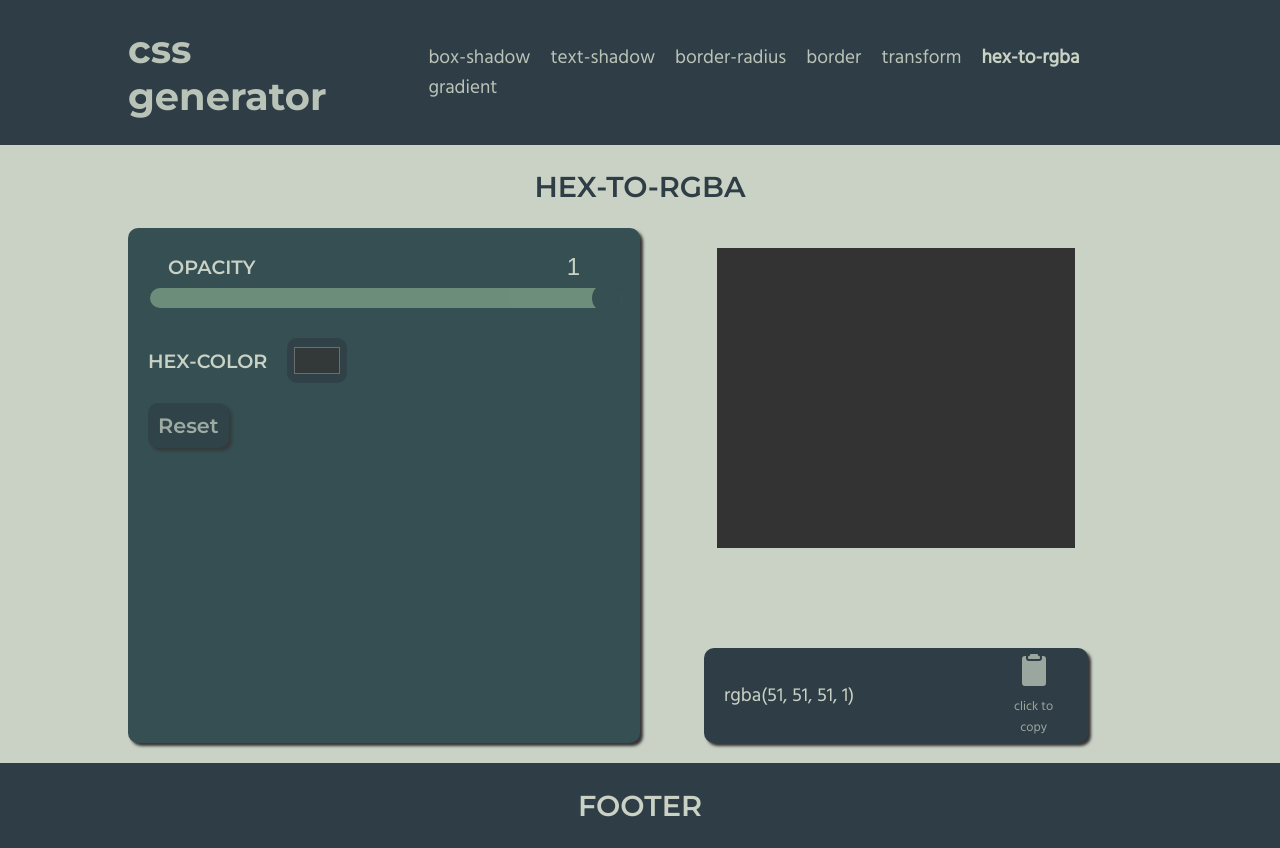
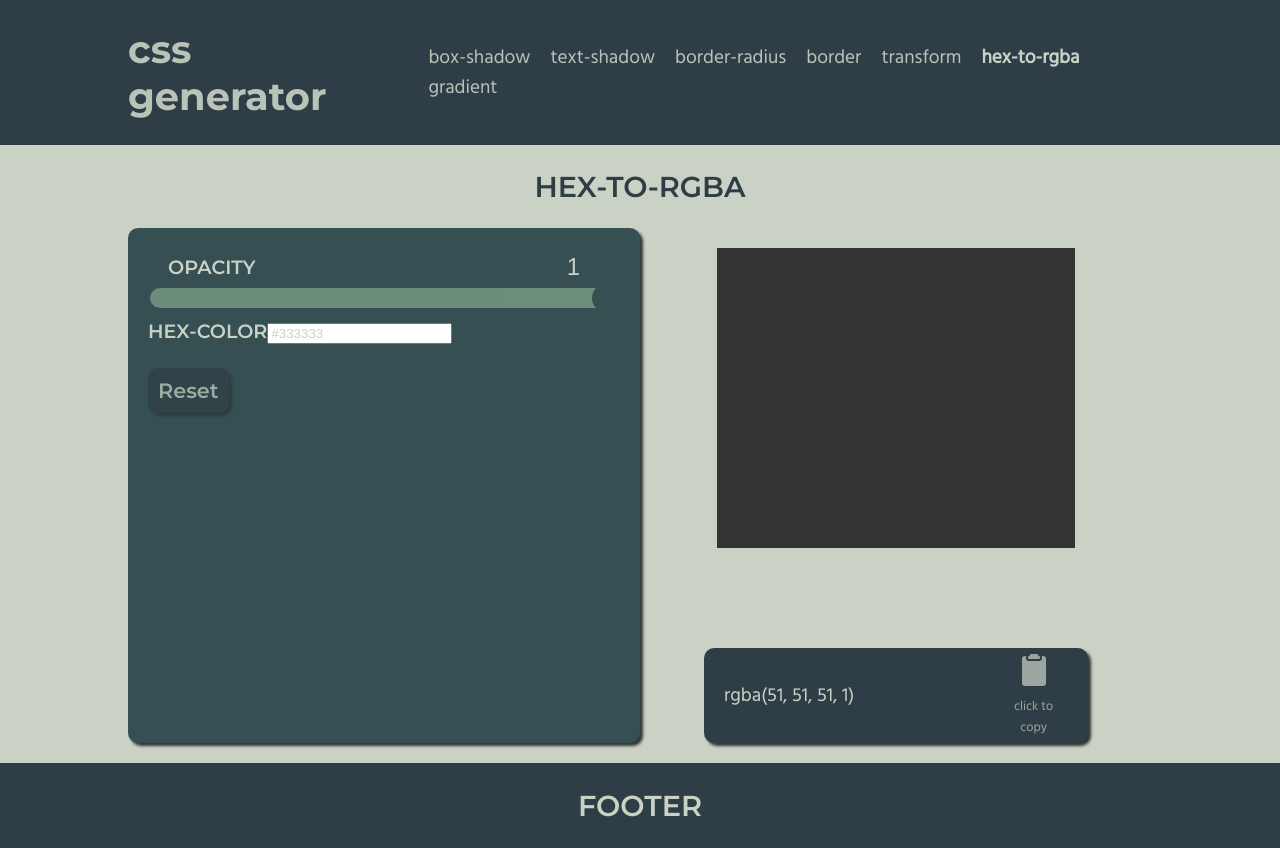
Before and after one commit to thibault-castelli/another_css_generator, a React (Vite) app: page /hex-to-rgba in a window 1280 px wide. Built offline with nearby package versions, Linux system fonts and the light colour scheme.

Commit message:
Add input for hex color

```diff
--- a/src/pages/HexToRgba.tsx
+++ b/src/pages/HexToRgba.tsx
@@ -1,19 +1,20 @@
 import DemoBox from '../components/DemoBox';
 import { CssProperty } from '../enums';
 import { useState, useEffect } from 'react';
-import { hexToRgb } from '../utlis';
+import { hexToRgb, isHex } from '../utlis';
 import { Rgb } from '../interfaces';
+import { motion } from 'framer-motion';
 import Slider from '../components/Slider';
-import { motion } from 'framer-motion';
-import ColorPicker from '../components/ColorPicker';
 
 const HexToRgba = () => {
+   const [colorTemp, setColorTemp] = useState<string>('#333333');
    const [color, setColor] = useState<string>('#333333');
    const [opacity, setOpacity] = useState<string>('1');
    const [cssValue, setCssValue] = useState<string>('rgba(0, 0, 0, 1)');
 
    const handleReset = () => {
       setColor('#333333');
+      setColorTemp('#333333');
       setOpacity('1');
    };
 
@@ -24,7 +25,13 @@ const HexToRgba = () => {
       setCssValue(
          `rgba(${colorRgb.r}, ${colorRgb.g}, ${colorRgb.b}, ${opacity})`
       );
-   }, [color, opacity]);
+   }, [color, opacity, colorTemp]);
+
+   useEffect(() => {
+      if (isHex(colorTemp)) {
+         setColor(colorTemp);
+      }
+   }, [colorTemp]);
 
    return (
       <motion.main
@@ -46,11 +53,19 @@ const HexToRgba = () => {
                   setSliderValue={setOpacity}
                   step="0.01"
                />
-               <ColorPicker
-                  colorValue={color}
-                  setColorValue={setColor}
-                  name="hex-color"
-               />
+               <div className="container-input">
+                  <label htmlFor="hex">HEX-COLOR</label>
+                  <input
+                     type="text"
+                     name="hex"
+                     id="hex"
+                     value={colorTemp}
+                     onInput={(e) => {
+                        setColorTemp(e.currentTarget.value);
+                     }}
+                  />
+               </div>
+
                <button type="reset" onClick={handleReset}>
                   Reset
                </button>
--- a/src/style/index.scss
+++ b/src/style/index.scss
@@ -369,6 +369,35 @@ form {
       }
    }
 
+   // --- Input text ---
+   .container-input {
+      margin-top: 20px;
+
+      label {
+         margin-right: 20px;
+      }
+      input[type='text'] {
+         background-color: $light-green;
+         border: none;
+         padding: 10px;
+         font-size: 1.2rem;
+         border-radius: 10px;
+         color: $black;
+         opacity: 0.7;
+         transition: all 0.2s ease;
+
+         &:hover,
+         &:focus {
+            opacity: 1;
+         }
+
+         &:focus {
+            outline: none;
+         }
+      }
+   }
+
+   // --- Buttons ---
    button[type='reset'] {
       background-color: $black;
       border: none;
--- a/src/utlis.ts
+++ b/src/utlis.ts
@@ -48,3 +48,16 @@ export const hexToRgb = (hex: string): Rgb => {
       b: parseInt(slicedHex[2], 16),
    };
 };
+
+export const isHex = (hex: string): boolean => {
+   if (hex.length > 7 || hex.length < 6) {
+      return false;
+   }
+
+   let hexValue: string = hex;
+   if (hex.length === 7 && hex[0] === '#') {
+      hexValue = hex.slice(1);
+   }
+
+   return isNumber(hexValue);
+};
```
